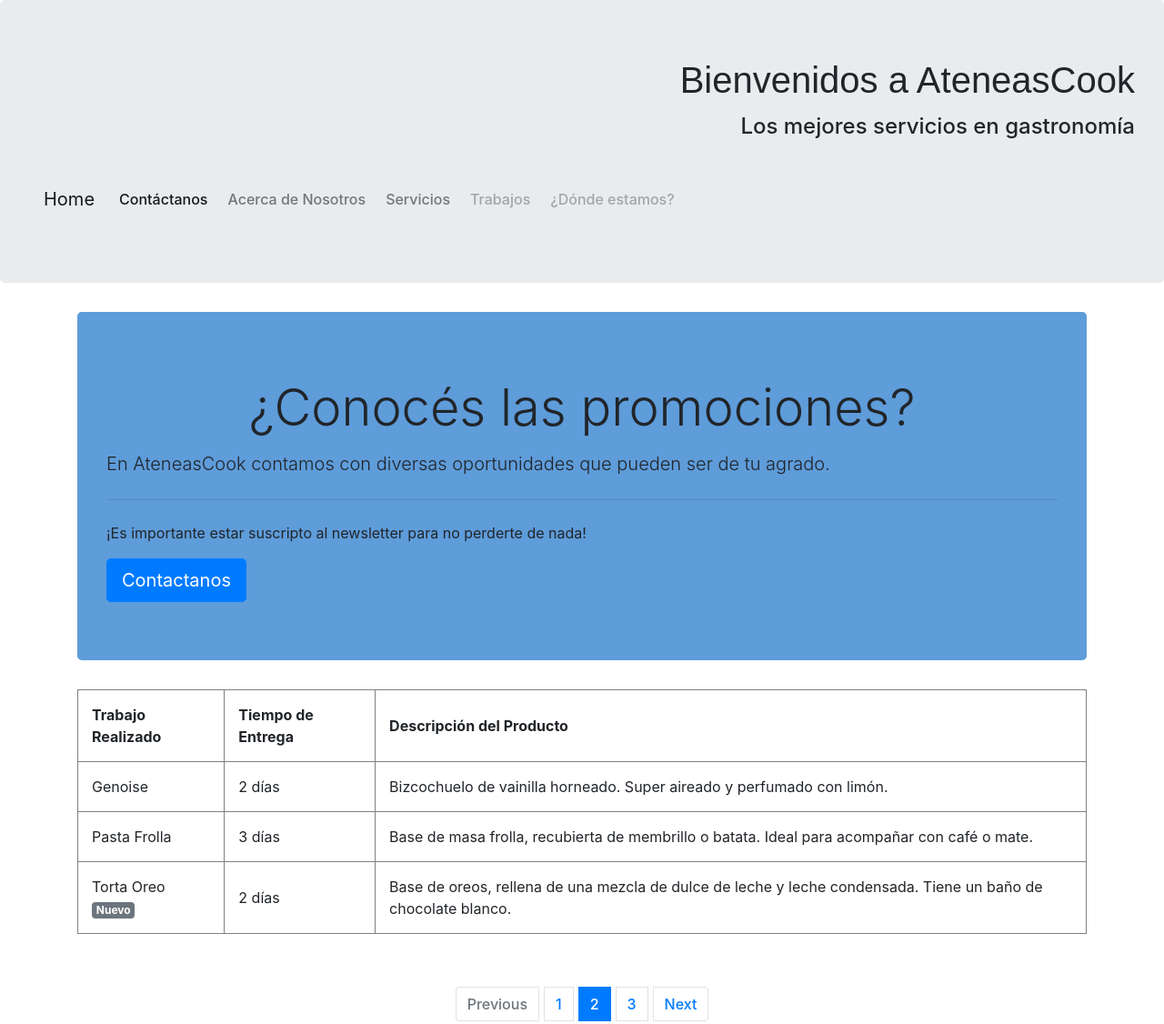
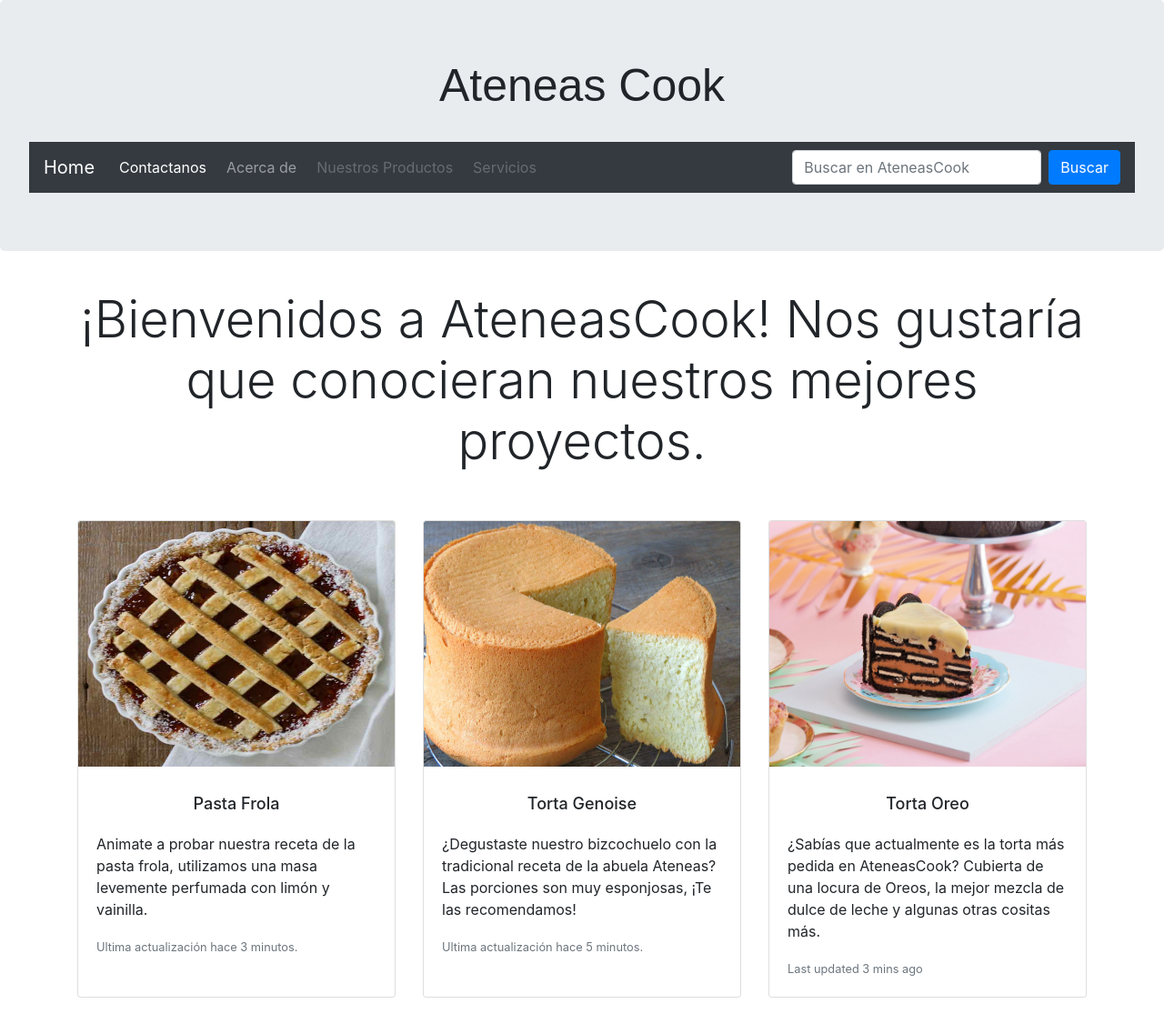
Before and after one commit to dalmiroalvarez/repositorio-coderhouse, a website: page index.html in a window 1280 px wide. Shown: the top 1126 px of the page at 91% size. Drawn offline with nearby package versions, Linux system fonts and the light colour scheme; a web font is replaced by a local one.

Commit message:
ultimo commit

```diff
--- a/contactanos.html
+++ b/contactanos.html
@@ -11,45 +11,44 @@
 <link rel="stylesheet" href="css/bootstrap.min.css">
 <link rel="stylesheet" href="css/bootstrap-reboot.min.css">
 <link rel="stylesheet" href="css/main.css">
+<link rel="preconnect" href="https://fonts.gstatic.com">
+<link href="https://fonts.googleapis.com/css2?family=Yusei+Magic&display=swap" rel="stylesheet">
 <!--Cuerpo de Página-->
 <body>
     <div class="jumbotron text-right">
         <header>
-            <h1>Bienvenidos a AteneasCook</h1>
-            <h3 class="desenfoque">Los mejores servicios en gastronomía</h3>
+            <h1>Ateneas Cook</h1>
         <!--Menu Nav-->
-
         <br>
-        <nav class="navbar navbar-expand-lg navbar-light bg-transparent">
+        <nav class="navbar navbar-expand-lg navbar-dark bg-dark">
           <a class="navbar-brand" href="index.html">Home</a>
-            <button class="navbar-toggler" type="button" data-toggle="collapse" data-target="#navbarNav" aria-controls="navbarNav" aria-expanded="false" aria-label="Toggle navigation">
+          <button class="navbar-toggler" type="button" data-toggle="collapse" data-target="#navbarTogglerDemo02" aria-controls="navbarTogglerDemo02" aria-expanded="false" aria-label="Toggle navigation">
             <span class="navbar-toggler-icon"></span>
           </button>
-            <div class="collapse navbar-collapse" id="navbarNav">
-              <ul class="navbar-nav">
+
+          <div class="collapse navbar-collapse" id="navbarTogglerDemo02">
+            <ul class="navbar-nav mr-auto mt-1 mt-lg-0">
               <li class="nav-item active">
-                  <a class="nav-link" href="contactanos.html">Contáctanos <span class="sr-only">(current)</span></a>
+                <a class="nav-link" href="contactanos.html">Contactanos<span class="sr-only">(current)</span></a>
               </li>
               <li class="nav-item">
-                  <a class="nav-link" href="historia.html">Acerca de Nosotros</a>
+                <a class="nav-link" href="historia.html">Acerca de</a>
               </li>
               <li class="nav-item">
-                  <a class="nav-link" href="servicios.html">Servicios</a>
+                <a class="nav-link disabled" href="trabajos.html" tabindex="-1" aria-disabled="true">Nuestros Productos</a>
               </li>
               <li class="nav-item">
-                  <a class="nav-link disabled" href="trabajos.html" tabindex="-1" aria-disabled="true">Trabajos</a>
-                </li>
-                <li class="nav-item">
-                  <a class="nav-link disabled" href="ubicacion.html" tabindex="-1" aria-disabled="true">¿Dónde estamos?</a>
+                <a class="nav-link disabled" href="servicios.html" tabindex="-1" aria-disabled="true">Servicios</a>
               </li>
             </ul>
+            <form class="form-inline my-2 my-lg-0">
+              <input class="form-control mr-sm-2" type="search" placeholder="Buscar en AteneasCook">
+              <button type="submit" class="btn btn-primary">Buscar</button>
+            </form>
           </div>
         </nav>
     </header>
     </div>
-    <hr>
-</br>
-
     <div class="container">
     <h5>Si te gustaría realizar un encargo podés realizarlo a traves de nuestro formulario web.</h5>
     <br>
--- a/index.html
+++ b/index.html
@@ -5,81 +5,81 @@
     <meta name="Descripción" content="AteneasCook es el mejor sitio para encontrar las tortas o panificados que vuelven locos a tus amigos.">
     <meta name="keywords" content="Ateneas Cook, Tortas, Promociones, Dulces, Torta Oreo">
     <meta name="viewport" content="width=device-width, initial-scale=1.0">
-    <title>Home</title>
+    <title>Trabajos Realizados</title>
 </head>
 <link rel="stylesheet" href="css/bootstrap.css">
 <link rel="stylesheet" href="css/bootstrap.min.css">
 <link rel="stylesheet" href="css/bootstrap-reboot.min.css">
 <link rel="stylesheet" href="css/main.css">
-<script src="/js/jquery-3.5.1.min.js"></script>
+<link rel = "preconnect" href = "https://fonts.gstatic.com">
+<link rel="preconnect" href="https://fonts.gstatic.com">
+<link href="https://fonts.googleapis.com/css2?family=Yusei+Magic&display=swap" rel="stylesheet">
 <!--Cuerpo de Página-->
 <body>
-    <!--Encabezado-->
-    <div class="jumbotron text-right">
+    <div class="jumbotron text-center">
       <header>
-        <h1>Bienvenidos a AteneasCook</h1>
-        <h3 class="desenfoque">Los mejores servicios en gastronomía</h3>
+            <h1>Ateneas Cook</h1>
+      </br>
         <!--Menu Nav-->
-
-    <br>
-    <nav class="navbar navbar-expand-lg navbar-light bg-transparent">
+        <nav class="navbar navbar-expand-lg navbar-dark bg-dark">
           <a class="navbar-brand" href="index.html">Home</a>
-        <button class="navbar-toggler" type="button" data-toggle="collapse" data-target="#navbarNav" aria-controls="navbarNav" aria-expanded="false" aria-label="Toggle navigation">
+          <button class="navbar-toggler" type="button" data-toggle="collapse" data-target="#navbarTogglerDemo02" aria-controls="navbarTogglerDemo02" aria-expanded="false" aria-label="Toggle navigation">
             <span class="navbar-toggler-icon"></span>
           </button>
-        <div class="collapse navbar-collapse" id="navbarNav">
-          <ul class="navbar-nav justify-content-end">
+
+          <div class="collapse navbar-collapse" id="navbarTogglerDemo02">
+            <ul class="navbar-nav mr-auto mt-1 mt-lg-0">
               <li class="nav-item active">
-              <a class="nav-link" href="contactanos.html">Contáctanos <span class="sr-only">(current)</span></a>
+                <a class="nav-link" href="contactanos.html">Contactanos<span class="sr-only">(current)</span></a>
               </li>
               <li class="nav-item">
-              <a class="nav-link" href="historia.html">Acerca de Nosotros</a>
+                <a class="nav-link" href="historia.html">Acerca de</a>
               </li>
               <li class="nav-item">
-              <a class="nav-link" href="servicios.html">Servicios</a>
+                <a class="nav-link disabled" href="trabajos.html" tabindex="-1" aria-disabled="true">Nuestros Productos</a>
               </li>
               <li class="nav-item">
-              <a class="nav-link disabled" href="trabajos.html" tabindex="-1" aria-disabled="true">Trabajos</a>
-              <li class="nav-item">
-                <a class="nav-link disabled" href="ubicacion.html" tabindex="-1" aria-disabled="true">¿Dónde estamos?</a>
-              </li>
+                <a class="nav-link disabled" href="servicios.html" tabindex="-1" aria-disabled="true">Servicios</a>
               </li>
             </ul>
+            <form class="form-inline my-2 my-lg-0">
+              <input class="form-control mr-sm-2" type="search" placeholder="Buscar en AteneasCook">
+              <button type="submit" class="btn btn-primary">Buscar</button>
+            </form>
           </div>
         </nav>
+        </div>
     </header>
+<div class="container">
+  <h4 class="display-4">¡Bienvenidos a AteneasCook! Nos gustaría que conocieran nuestros mejores proyectos.</h4>
+</br>
+  <div class="card-deck">
+    <div class="card">
+      <img src="p1.jpg" height="270px" class="card-img-top" alt="Pasta Frola">
+      <div class="card-body">
+        <h5 class="card-title">Pasta Frola</h5>
+        <p class="card-text">Animate a probar nuestra receta de la pasta frola, utilizamos una masa levemente perfumada con limón y vainilla.</p>
+        <p class="card-text"><small class="text-muted">Ultima actualización hace 3 minutos. </small></p>
       </div>
-    <div class="container">
-      <div class="jumboDos">
-        <h3 class="display-4">¿Conocés las promociones?</h3>
-        <p class="lead">En AteneasCook contamos con diversas oportunidades que pueden ser de tu agrado.</p>
-        <hr class="my-4">
-        <p>¡Es importante estar suscripto al newsletter para no perderte de nada!</p>
-        <a class="btn btn-primary btn-lg" href="contactanos.html" role="button">Contactanos</a>
     </div>
-    <table border=1px; cellpadding=15;>
-        <tr>
-            <th> Trabajo Realizado </th>
-            <th> Tiempo de Entrega </th>
-            <th> Descripción del Producto </th>
-        </tr>
-        <tr>
-            <td>Genoise</td>
-            <td>2 días</td>
-            <td>Bizcochuelo de vainilla horneado. Super aireado y perfumado con limón.</td>
-        </tr>
-        <tr>
-            <td>Pasta Frolla</td>
-            <td>3 días</td>
-            <td>Base de masa frolla, recubierta de membrillo o batata. Ideal para acompañar con café o mate.</td>
-        </tr>
-        <tr>
-            <td>Torta Oreo <span class="badge badge-secondary">Nuevo</span></td>
-            <td>2 días</td>
-            <td>Base de oreos, rellena de una mezcla de dulce de leche y leche condensada. Tiene un baño de chocolate blanco.</td>
-        </tr>
-    </table>
-    <br><br>
+    <div class="card">
+      <img src="g1.jpg" height="270px" class="card-img-top" alt="Bizcochuelo Genoise">
+      <div class="card-body">
+        <h5 class="card-title">Torta Genoise</h5>
+        <p class="card-text">¿Degustaste nuestro bizcochuelo con la tradicional receta de la abuela Ateneas? Las porciones son muy esponjosas, ¡Te las recomendamos!</p>
+        <p class="card-text"><small class="text-muted">Ultima actualización hace 5 minutos.</small></p>
+      </div>
+    </div>
+    <div class="card">
+      <img src="to1.jpeg" height="270px" class="card-img-top" alt="Torta Oreo">
+      <div class="card-body">
+        <h5 class="card-title">Torta Oreo</h5>
+        <p class="card-text">¿Sabías que actualmente es la torta más pedida en AteneasCook? Cubierta de una locura de Oreos, la mejor mezcla de dulce de leche y algunas otras cositas más.</p>
+        <p class="card-text"><small class="text-muted">Last updated 3 mins ago</small></p>
+      </div>
+    </div>
+  </div>
+  <br>
   <nav aria-label="...">
     <ul class="pagination justify-content-center">
     <li class="page-item disabled">
@@ -95,7 +95,6 @@
     </li>
   </ul>
 </nav>
-    <br>
 </div>
 <!--Pie de Página-->
   <footer class="jFooter">
@@ -106,5 +105,6 @@
     <script src="https://code.jquery.com/jquery-3.5.1.slim.min.js" integrity="sha384-DfXdz2htPH0lsSSs5nCTpuj/zy4C+OGpamoFVy38MVBnE+IbbVYUew+OrCXaRkfj" crossorigin="anonymous"></script>
     <script src="https://cdn.jsdelivr.net/npm/popper.js@1.16.1/dist/umd/popper.min.js" integrity="sha384-9/reFTGAW83EW2RDu2S0VKaIzap3H66lZH81PoYlFhbGU+6BZp6G7niu735Sk7lN" crossorigin="anonymous"></script>
     <script src="https://cdn.jsdelivr.net/npm/bootstrap@4.5.3/dist/js/bootstrap.min.js" integrity="sha384-w1Q4orYjBQndcko6MimVbzY0tgp4pWB4lZ7lr30WKz0vr/aWKhXdBNmNb5D92v7s" crossorigin="anonymous"></script>
+    <script src="js/bootstrap.bundle.min.js"></script>
 </body>
 </html>
--- a/scss/style.scss
+++ b/scss/style.scss
@@ -19,9 +19,9 @@ body {
 }
 
 h1 {
-    font-family: 'Noto Sans KR', sans-serif;
-    font-size: 40px;
-    text-align: end;
+    font-family: 'Yusei Magic', sans-serif;
+    font-size: 50px;
+    text-align: center;
 }
 
 h2 {
@@ -58,20 +58,6 @@ nav li {
     padding-right: 3px;
 }
 
-nav ul li a {
-    text-decoration: none;
-    font-weight: 500;
-    font-size: 16px;
-    color: #000;
-}
-
-nav ul li a:hover {
-    font-family: 'Franklin Gothic Medium', 'Arial Narrow', Arial, sans-serif;
-    font-weight: 500;
-    font-size: 17px;
-    color: white;
-}
-
 .tablaDeTrabajos {
     display: flex;
     justify-content: center;
@@ -99,17 +85,6 @@ h3 {
     margin-top: 2px;
     margin-bottom: 2px;
 }
-
-input {
-    width: 150px; height: 20px;
-    transition: all 2s;
-}
-
-input:focus {
-    width: 200px;
-    font-size: 18px;
-}
-
 h5 {
     text-align: center;
     font-size: 18px;
```
Also changed, not shown: historia.html (+16 -14 lines), servicios.html (+16 -14 lines), trabajos.html (+51 -49 lines), css/bootstrap.css, css/main.css, g1.jpg (renamed from images/g1.jpg), p1.jpg (renamed from images/p1.jpg), to1.jpeg (renamed from images/to1.jpeg), 1 other file. Lines whose indentation alone changed are shown as unchanged.
